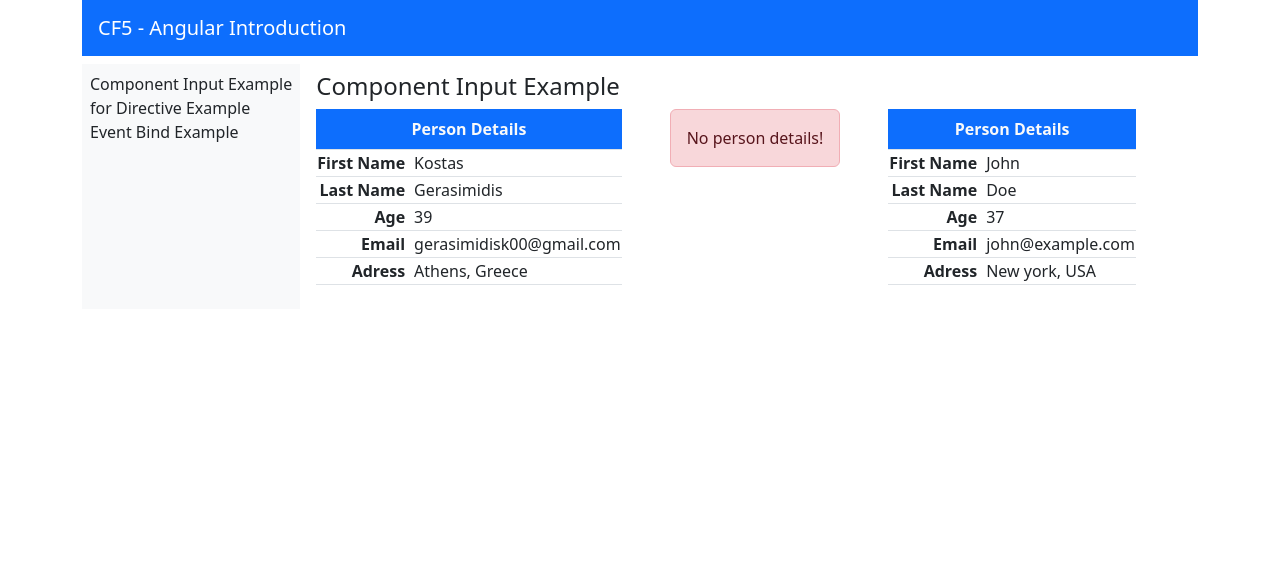
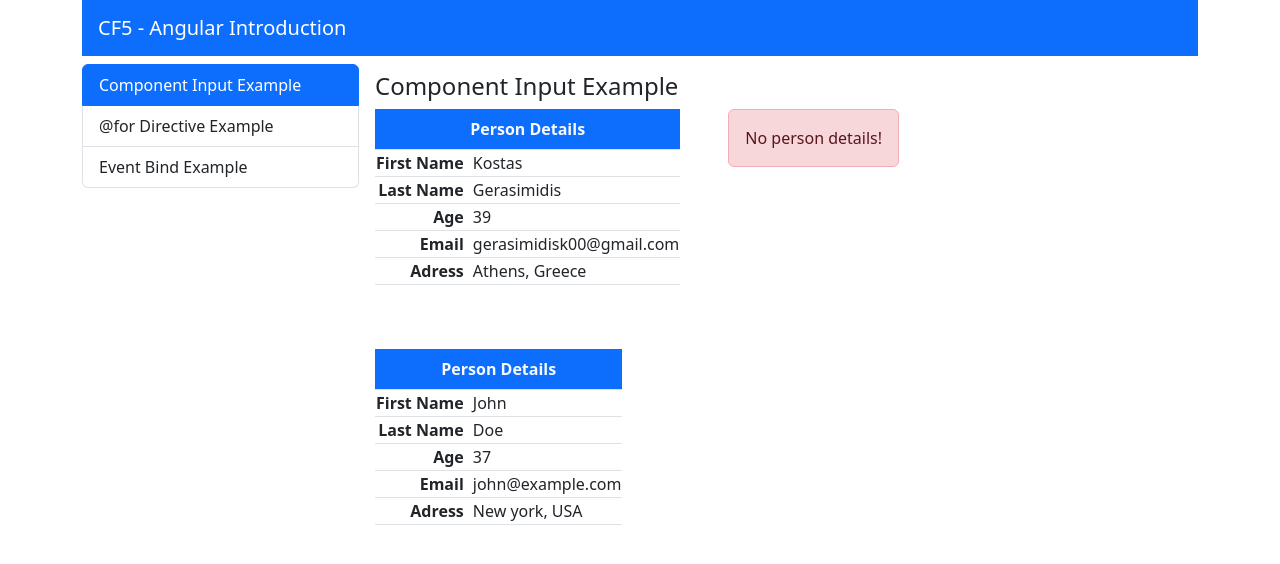
Before and after one commit to gerasimidisk/angular-introduction, an Angular app: page /component-input-example in a window 1280 px wide. Shown: the top 564 px of the page. Built offline with nearby package versions, Linux system fonts and the light colour scheme.

Commit message:
fancy app menu

```diff
--- a/src/app/app.component.html
+++ b/src/app/app.component.html
@@ -5,15 +5,10 @@
         </nav>
 
         <div class="d-flex flex-row gap-2">
-            <div class="d-flex flex-column text-nowrap bg-light p-2">
-                <span role="button" routerLink="component-input-example">Component Input Example</span>
-                <span role="button" routerLink="for-directive-example">{{"for"}} Directive Example</span>
-                <span role="button" routerLink="event-bind-example">Event Bind Example</span>
-            </div>
-            <div class="flex-grow-1 p-2 text-nowrap">
+           <app-list-group-menu class="w-25"></app-list-group-menu>
+           <div class="flex-grow-1 p-2 text-nowrap w-75">
                 <router-outlet></router-outlet>
             </div>
         </div>
-
     </div>
 </div>
--- a/src/app/app.component.ts
+++ b/src/app/app.component.ts
@@ -2,6 +2,7 @@ import { Component } from '@angular/core';
 import { PersonTableComponent } from './components/person-table/person-table.component';
 import { EventBindExampleComponent } from './components/event-bind-example/event-bind-example.component';
 import { RouterLink, RouterOutlet } from '@angular/router';
+import { ListGroupMenuComponent } from './components/list-group-menu/list-group-menu.component';
 
 
 
@@ -10,8 +11,7 @@ import { RouterLink, RouterOutlet } from '@angular/router';
   standalone: true,
   imports: [RouterLink,
     RouterOutlet,
-    PersonTableComponent,
-    EventBindExampleComponent],
+    ListGroupMenuComponent],
   templateUrl: './app.component.html',
   styleUrl: './app.component.css'
 })
--- a/src/app/components/component-input-example/component-input-example.component.html
+++ b/src/app/components/component-input-example/component-input-example.component.html
@@ -1,6 +1,6 @@
 <h4>Component Input Example</h4>
 
-  <div class="d-flex gap-5 text-nowrap">
+  <div class="d-flex flex-wrap gap-5 text-nowrap">
 <app-person-table [person]="person0"></app-person-table>
 <app-person-table></app-person-table>
 <app-person-table [person]="person1"></app-person-table>
--- /dev/null
+++ b/src/app/components/list-group-menu/list-group-menu.component.html
@@ -0,0 +1,10 @@
+  <div class="list-group">
+    @for(entry of menu; track entry) {
+        <a
+        class="list-group-item list-group-item-action text-truncate"
+        [routerLink]="entry.routerLink"
+        [routerLinkActive]="['active']">
+            {{entry.text}}
+        </a>
+    }
+  </div>
--- /dev/null
+++ b/src/app/components/list-group-menu/list-group-menu.component.ts
@@ -0,0 +1,17 @@
+import { Component } from '@angular/core';
+import { RouterLink, RouterLinkActive } from '@angular/router';
+import { MenuItem } from 'src/app/shared/interfaces/menu-item';
+
+@Component({
+  selector: 'app-list-group-menu',
+  imports: [RouterLink, RouterLinkActive],
+  templateUrl: './list-group-menu.component.html',
+  styleUrl: './list-group-menu.component.css'
+})
+export class ListGroupMenuComponent {
+  menu : MenuItem[] = [
+    {text: 'Component Input Example', routerLink: 'component-input-example'},
+    {text: '@for Directive Example', routerLink: 'for-directive-example'},
+    {text: 'Event Bind Example', routerLink: 'event-bind-example'}
+  ];
+}
--- /dev/null
+++ b/src/app/shared/interfaces/menu-item.ts
@@ -0,0 +1,4 @@
+export interface MenuItem {
+    text: string;
+    routerLink: string;
+}
```
Also changed, not shown: src/app/components/list-group-menu/list-group-menu.component.css (added), 1 other file (tests, documents, lock files or other folders).
